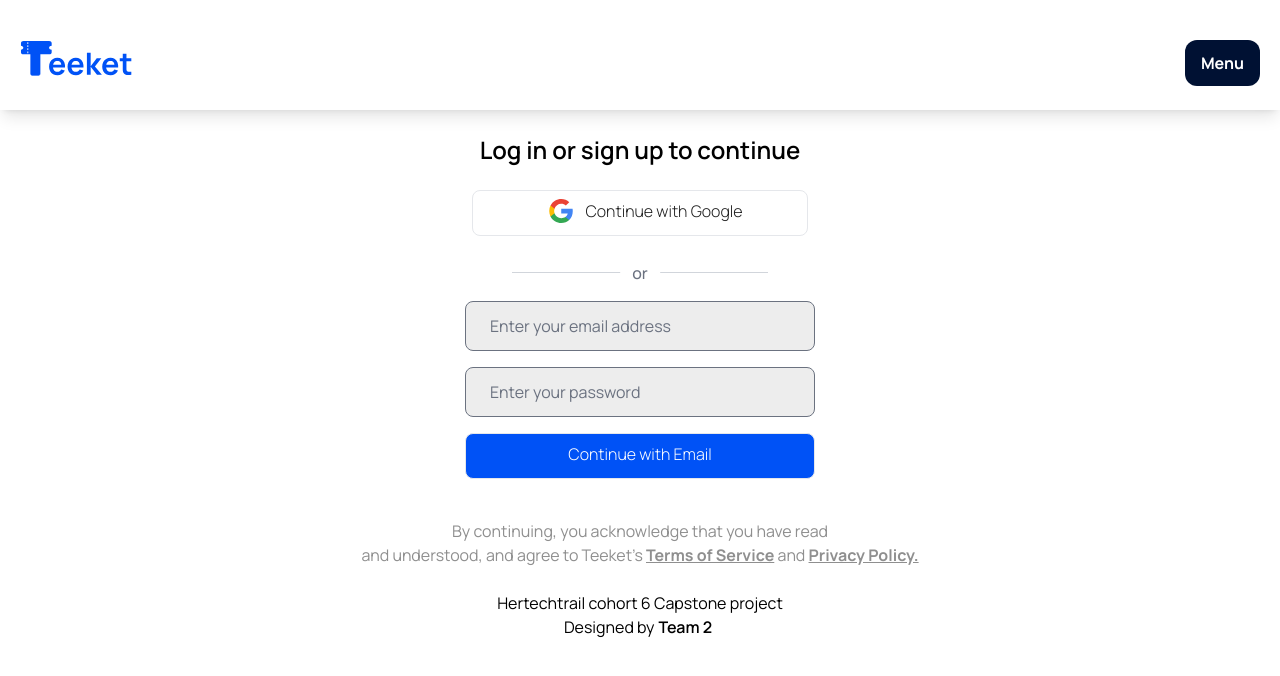
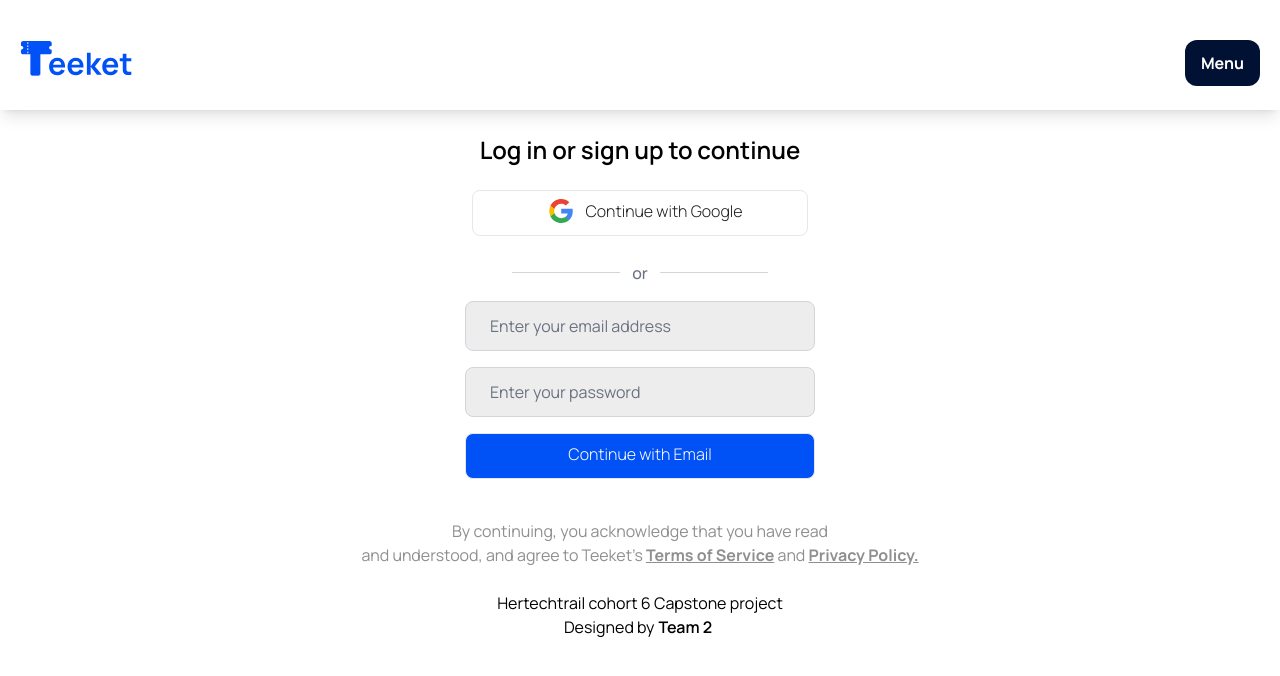
Before and after one commit to gogurlbaby/teeket, a React (Create React App) app: page /login in a window 1280 px wide. Shown: the top 676 px of the page. Built offline with nearby package versions, Linux system fonts and the light colour scheme.

Commit message:
padding and border outline update

```diff
--- a/src/components/login_components/sign-in.js
+++ b/src/components/login_components/sign-in.js
@@ -38,12 +38,12 @@ function SignIn() {
         </div> */}
         <input
           type="text"
-          className="w-[350px] form-input py-3 px-6 rounded-lg my-4 bg-[#EDEDED] border border-grey-300"
+          className="w-[350px] form-input py-3 px-6 rounded-lg my-4 bg-[#EDEDED] border border-gray-300"
           placeholder="Enter your email address"
         ></input>
         <input
           type="text"
-          className=" w-[350px] form-input py-3 px-6 rounded-lg bg-[#EDEDED] border border-grey-300"
+          className=" w-[350px] form-input py-3 px-6 rounded-lg bg-[#EDEDED] border border-gray-300"
           placeholder="Enter your password"
         ></input>
         <button
```
